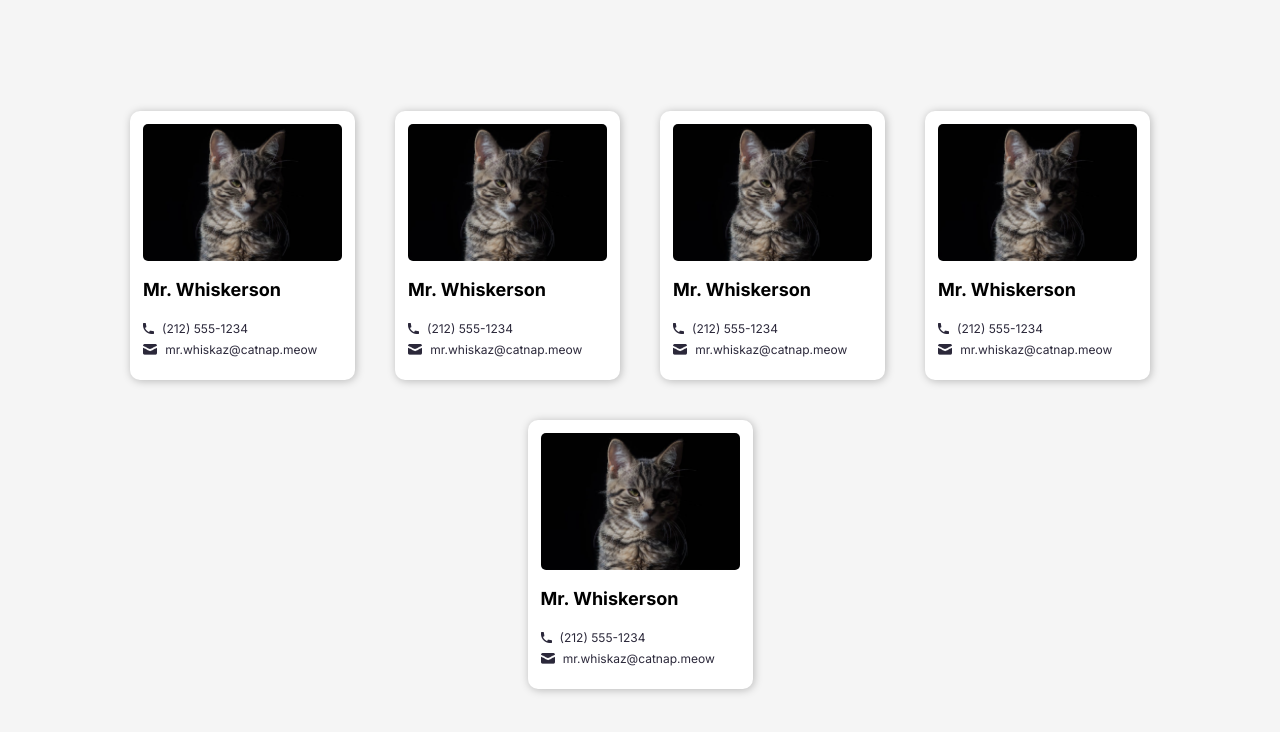
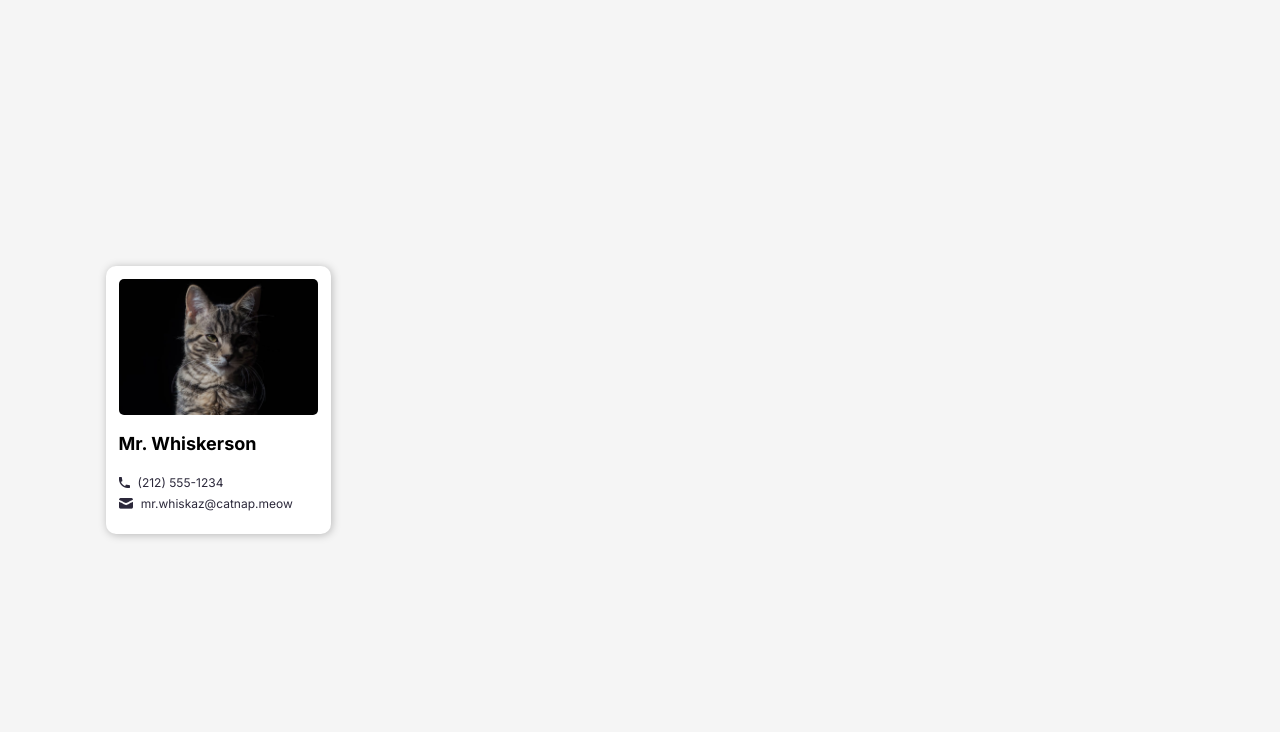
Before and after one commit to mudimurtala/BuildAndLearn, a React (Vite) app in the folder practiceReact/: page / in a window 1280 px wide. Shown: the top 732 px of the page. Built offline with nearby package versions, Linux system fonts and the light colour scheme.

Commit message:
Add files

```diff
--- a/practiceReact/App.jsx
+++ b/practiceReact/App.jsx
@@ -1,15 +1,9 @@
 import Contact from "./Contact"
 
-function App() {
+export default function App() {
     return (
         <div className="contacts">
-            <Contact />
-            <Contact />
-            <Contact />
-            <Contact />
             <Contact />
         </div>
     )
 }
-
-export default App
```
